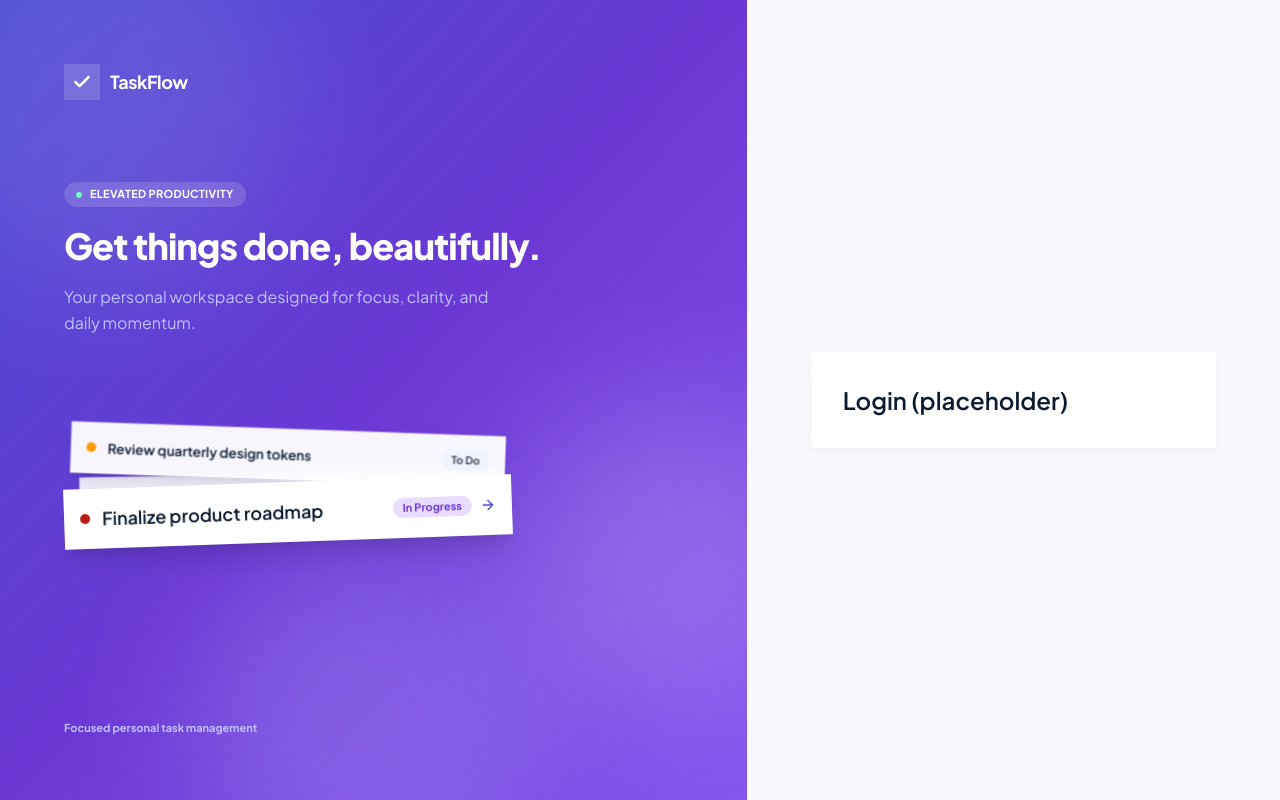
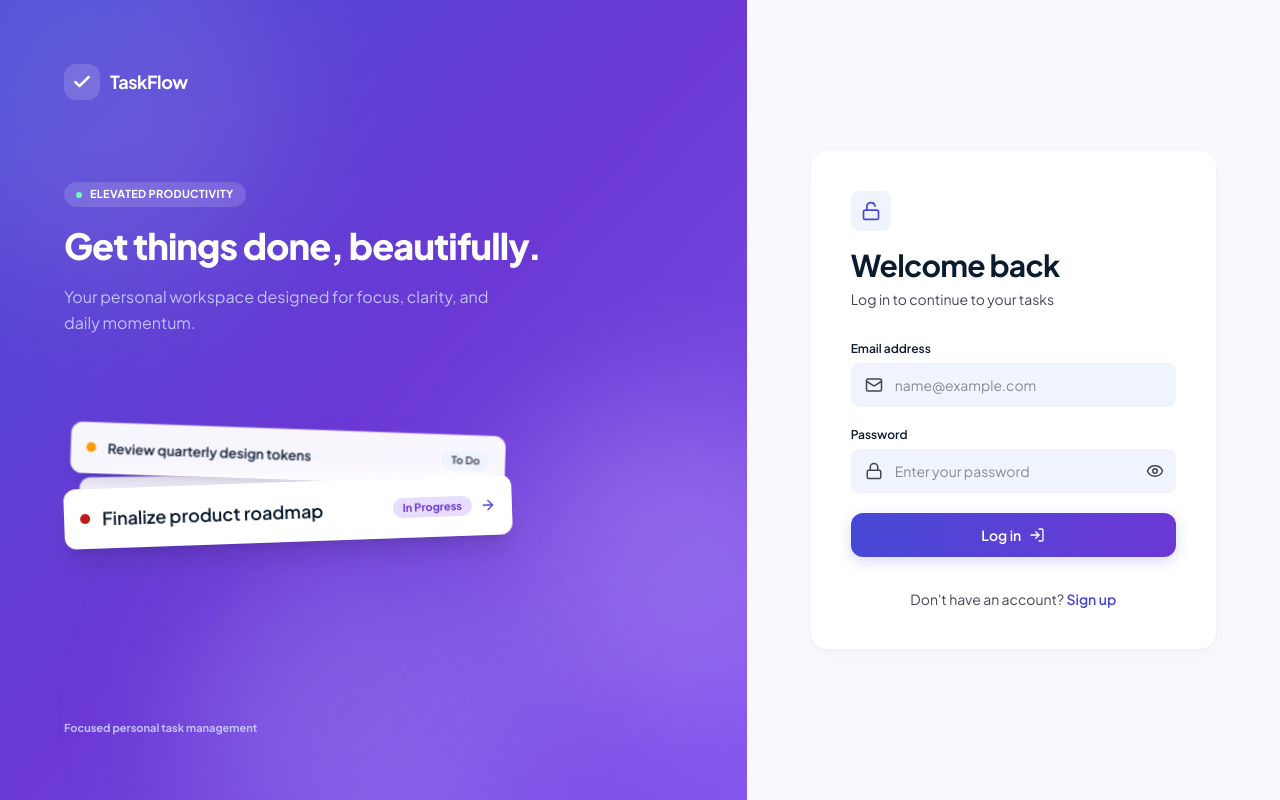
Before and after one commit to ritik4400/taskmanager-web, a Next.js app: page /login in a window 1280 px wide. Built offline with nearby package versions, Linux system fonts and the light colour scheme.

Commit message:
feat: add login page with react hook form and zod

```diff
--- a/package.json
+++ b/package.json
@@ -22,6 +22,7 @@
     ]
   },
   "dependencies": {
+    "@hookform/resolvers": "^7.0.6",
     "class-variance-authority": "^0.7.1",
     "cn": "^0.5.2",
     "lucide-react": "^1.73.0",
@@ -29,6 +30,7 @@
     "radix-ui": "^1.8.1",
     "react": "19.3.0",
     "react-dom": "19.3.0",
+    "react-hook-form": "^7.92.0",
     "server-only": "^0.0.1",
     "shadcn": "^4.23.0",
     "tw-animate-css": "^1.4.0",
--- a/src/app/(auth)/login/page.tsx
+++ b/src/app/(auth)/login/page.tsx
@@ -1,7 +1,27 @@
+import type { Metadata } from "next";
+import Link from "next/link";
+import { LockOpen } from "lucide-react";
+import { AuthCard } from "@/features/auth/components/auth-card";
+import { LoginForm } from "@/features/auth/components/login-form";
+
+export const metadata: Metadata = { title: "Log in" };
+
 export default function LoginPage() {
   return (
-    <div className="rounded-2xl bg-card p-8 shadow-card">
-      <h1 className="text-2xl font-semibold">Login (placeholder)</h1>
-    </div>
+    <AuthCard
+      icon={<LockOpen />}
+      title="Welcome back"
+      description="Log in to continue to your tasks"
+      footer={
+        <p>
+          Don&apos;t have an account?{" "}
+          <Link href="/register" className="font-semibold text-primary hover:underline">
+            Sign up
+          </Link>
+        </p>
+      }
+    >
+      <LoginForm />
+    </AuthCard>
   );
 }
--- a/src/app/globals.css
+++ b/src/app/globals.css
@@ -39,13 +39,13 @@
   --color-popover: var(--popover);
   --color-card-foreground: var(--card-foreground);
   --color-card: var(--card);
-  --radius-sm: calc(var(--radius) * 0.6);
+  /* --radius-sm: calc(var(--radius) * 0.6);
   --radius-md: calc(var(--radius) * 0.8);
   --radius-lg: var(--radius);
   --radius-xl: calc(var(--radius) * 1.4);
   --radius-2xl: calc(var(--radius) * 1.8);
   --radius-3xl: calc(var(--radius) * 2.2);
-  --radius-4xl: calc(var(--radius) * 2.6);
+  --radius-4xl: calc(var(--radius) * 2.6); */
 }
 
 :root {
--- /dev/null
+++ b/src/components/shared/form-field.tsx
@@ -0,0 +1,25 @@
+import type { ReactNode } from "react";
+import { Label } from "@/components/ui/label";
+
+type FormFieldProps = {
+  label: string;
+  htmlFor: string;
+  error?: string | undefined;
+  children: ReactNode;
+};
+
+export function FormField({ label, htmlFor, error, children }: FormFieldProps) {
+  return (
+    <div className="space-y-1.5">
+      <Label htmlFor={htmlFor} className="text-xs font-semibold">
+        {label}
+      </Label>
+      {children}
+      {error ? (
+        <p id={`${htmlFor}-error`} role="alert" className="text-xs font-medium text-destructive">
+          {error}
+        </p>
+      ) : null}
+    </div>
+  );
+}
--- /dev/null
+++ b/src/components/shared/password-input.tsx
@@ -0,0 +1,26 @@
+"use client";
+
+import * as React from "react";
+import { Eye, EyeOff } from "lucide-react";
+import { Input } from "@/components/ui/input";
+import { cn } from "@/lib/utils";
+
+type PasswordInputProps = Omit<React.ComponentProps<typeof Input>, "type">;
+
+export function PasswordInput({ className, ...props }: PasswordInputProps) {
+  const [visible, setVisible] = React.useState(false);
+
+  return (
+    <div className="relative">
+      <Input type={visible ? "text" : "password"} className={cn("pr-11", className)} {...props} />
+      <button
+        type="button"
+        onClick={() => setVisible((current) => !current)}
+        aria-label={visible ? "Hide password" : "Show password"}
+        className="absolute inset-y-0 right-3 flex cursor-pointer items-center text-muted-foreground transition-colors hover:text-foreground"
+      >
+        {visible ? <EyeOff className="size-[18px]" /> : <Eye className="size-[18px]" />}
+      </button>
+    </div>
+  );
+}
--- a/src/components/ui/input.tsx
+++ b/src/components/ui/input.tsx
@@ -1,18 +1,32 @@
 import * as React from "react";
 import { cn } from "@/lib/utils";
 
-function Input({ className, type, ...props }: React.ComponentProps<"input">) {
-  return (
+type InputProps = React.ComponentProps<"input"> & { icon?: React.ReactNode };
+
+function Input({ className, type, icon, ...props }: InputProps) {
+  const input = (
     <input
       type={type}
       data-slot="input"
       className={cn(
         "w-full rounded-lg bg-muted px-4 py-3 text-sm text-foreground transition-all outline-none placeholder:text-muted-foreground/60 focus:bg-card focus:ring-2 focus:ring-primary/30 disabled:cursor-not-allowed disabled:opacity-50 aria-invalid:bg-error-soft/30 aria-invalid:ring-2 aria-invalid:ring-destructive/40",
+        icon ? "pl-11" : null,
         className,
       )}
       {...props}
     />
   );
+
+  if (!icon) return input;
+
+  return (
+    <div className="relative">
+      <span className="pointer-events-none absolute inset-y-0 left-3.5 flex items-center text-muted-foreground [&_svg]:size-[18px]">
+        {icon}
+      </span>
+      {input}
+    </div>
+  );
 }
 
 export { Input };
--- /dev/null
+++ b/src/features/auth/components/auth-card.tsx
@@ -0,0 +1,27 @@
+import type { ReactNode } from "react";
+
+type AuthCardProps = {
+  icon: ReactNode;
+  title: string;
+  description: string;
+  footer: ReactNode;
+  children: ReactNode;
+};
+
+export function AuthCard({ icon, title, description, footer, children }: AuthCardProps) {
+  return (
+    <div className="rounded-2xl bg-card p-6 shadow-card sm:p-10">
+      <div className="mb-8">
+        <div className="mb-4 inline-flex size-10 items-center justify-center rounded-lg bg-muted text-primary [&_svg]:size-5">
+          {icon}
+        </div>
+        <h1 className="text-2xl font-bold tracking-tight sm:text-3xl">{title}</h1>
+        <p className="mt-1.5 text-sm text-muted-foreground">{description}</p>
+      </div>
+
+      {children}
+
+      <div className="mt-8 text-center text-sm text-muted-foreground">{footer}</div>
+    </div>
+  );
+}
--- /dev/null
+++ b/src/features/auth/components/login-form.tsx
@@ -0,0 +1,100 @@
+"use client";
+
+import { useState } from "react";
+import { useRouter } from "next/navigation";
+import { useForm } from "react-hook-form";
+import { zodResolver } from "@hookform/resolvers/zod";
+import { Lock, LogIn, Mail } from "lucide-react";
+import { Button } from "@/components/ui/button";
+import { Input } from "@/components/ui/input";
+import { FormField } from "@/components/shared/form-field";
+import { PasswordInput } from "@/components/shared/password-input";
+import { ApiError } from "@/lib/api/api-error";
+import { loginSchema, type LoginInput } from "../schemas/auth.schemas";
+import { login } from "../services/auth.client";
+
+export function LoginForm() {
+  const router = useRouter();
+  const [formError, setFormError] = useState<string | null>(null);
+
+  const {
+    register,
+    handleSubmit,
+    setError,
+    formState: { errors, isSubmitting },
+  } = useForm<LoginInput>({
+    resolver: zodResolver(loginSchema),
+    defaultValues: { email: "", password: "" },
+  });
+
+  async function onSubmit(values: LoginInput) {
+    setFormError(null);
+
+    try {
+      await login(values);
+      router.replace("/tasks");
+      router.refresh();
+    } catch (error) {
+      if (!(error instanceof ApiError)) {
+        setFormError("Something went wrong. Please try again.");
+        return;
+      }
+
+      // Field-level errors from the server go under the matching input
+      if (error.fieldErrors) {
+        for (const [field, messages] of Object.entries(error.fieldErrors)) {
+          if (field === "email" || field === "password") {
+            setError(field, { message: messages[0] });
+          }
+        }
+        return;
+      }
+
+      // Everything else (wrong password, server down) goes in the banner
+      setFormError(error.message);
+    }
+  }
+
+  return (
+    <form onSubmit={handleSubmit(onSubmit)} noValidate className="space-y-5">
+      {formError ? (
+        <div
+          role="alert"
+          className="rounded-xl bg-error-soft/50 px-4 py-3 text-sm font-medium text-on-error-soft"
+        >
+          {formError}
+        </div>
+      ) : null}
+
+      <FormField label="Email address" htmlFor="email" error={errors.email?.message}>
+        <Input
+          id="email"
+          type="email"
+          autoComplete="email"
+          placeholder="name@example.com"
+          icon={<Mail />}
+          aria-invalid={!!errors.email}
+          aria-describedby={errors.email ? "email-error" : undefined}
+          {...register("email")}
+        />
+      </FormField>
+
+      <FormField label="Password" htmlFor="password" error={errors.password?.message}>
+        <PasswordInput
+          id="password"
+          autoComplete="current-password"
+          placeholder="Enter your password"
+          icon={<Lock />}
+          aria-invalid={!!errors.password}
+          aria-describedby={errors.password ? "password-error" : undefined}
+          {...register("password")}
+        />
+      </FormField>
+
+      <Button type="submit" loading={isSubmitting} className="w-full">
+        Log in
+        {!isSubmitting ? <LogIn /> : null}
+      </Button>
+    </form>
+  );
+}
--- /dev/null
+++ b/src/features/auth/services/auth.client.ts
@@ -0,0 +1,8 @@
+import { apiFetch } from "@/lib/api/client-fetch";
+import type { LoginInput } from "../schemas/auth.schemas";
+
+type SessionUser = { fullName: string; email: string };
+
+export function login(input: LoginInput) {
+  return apiFetch<SessionUser>("/api/auth/login", { method: "POST", body: input });
+}
--- /dev/null
+++ b/src/lib/api/client-fetch.ts
@@ -0,0 +1,32 @@
+import { ApiError, type FieldErrors } from "./api-error";
+
+type ErrorBody = { message?: string; fieldErrors?: FieldErrors };
+
+export async function apiFetch<T>(
+  path: string,
+  options: { method?: string; body?: unknown } = {},
+): Promise<T> {
+  let response: Response;
+
+  try {
+    response = await fetch(path, {
+      method: options.method ?? "GET",
+      headers: options.body !== undefined ? { "Content-Type": "application/json" } : undefined,
+      body: options.body !== undefined ? JSON.stringify(options.body) : null,
+    });
+  } catch {
+    throw new ApiError("Cannot reach the server. Please try again.", 503);
+  }
+
+  if (!response.ok) {
+    const data = (await response.json().catch(() => null)) as ErrorBody | null;
+    throw new ApiError(
+      data?.message ?? "Something went wrong.",
+      response.status,
+      data?.fieldErrors,
+    );
+  }
+
+  if (response.status === 204) return undefined as T;
+  return (await response.json()) as T;
+}
```
Also changed, not shown: 1 other file (tests, documents, lock files or other folders).
